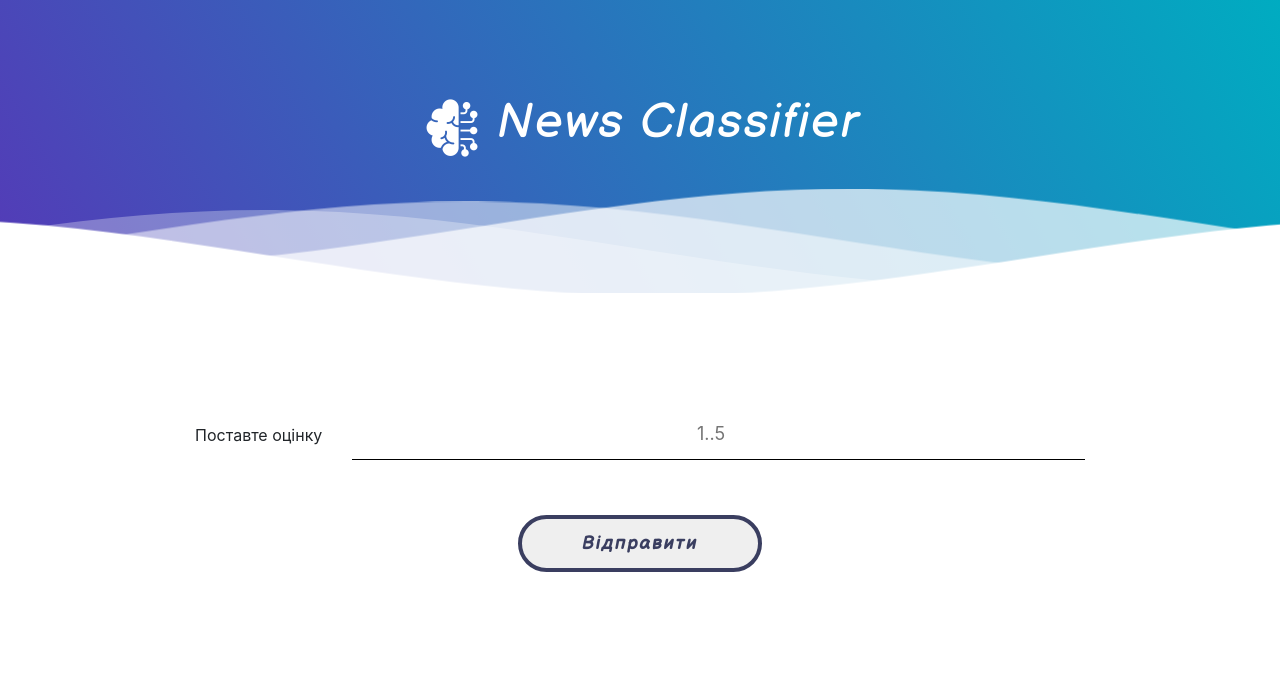
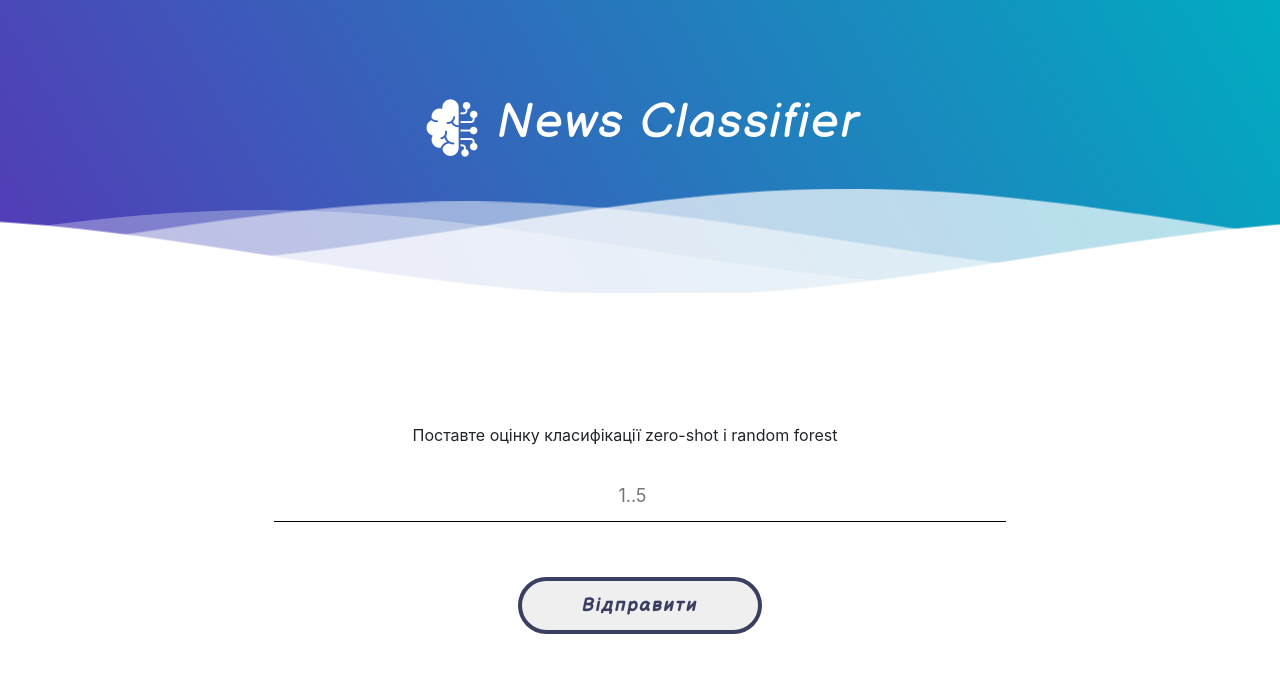
Before and after one commit to anna-maria21/diploma1, a Django app: page /mark/ in a window 1280 px wide. Shown: the top 673 px of the page. Run offline with Django 4.2, Linux system fonts and the light colour scheme.

Commit message:
Some slamm changes

```diff
--- a/playground/templates/mark.html
+++ b/playground/templates/mark.html
@@ -4,8 +4,8 @@
   <section class="form">
     <form method="post">
       {% csrf_token %}
-      <div class="display_flex">
-        <label for="mark" class="mark_label">Поставте оцінку</label>
+      <div>
+        <label for="mark" class="mark_label">Поставте оцінку класифікації zero-shot і random forest</label>
         <input type="number" name="mark" placeholder="1..5" min="1" max="5">
       </div>
       <input type="submit" class="bn3637 bn36 down_bn" value="Відправити"></input>
```
